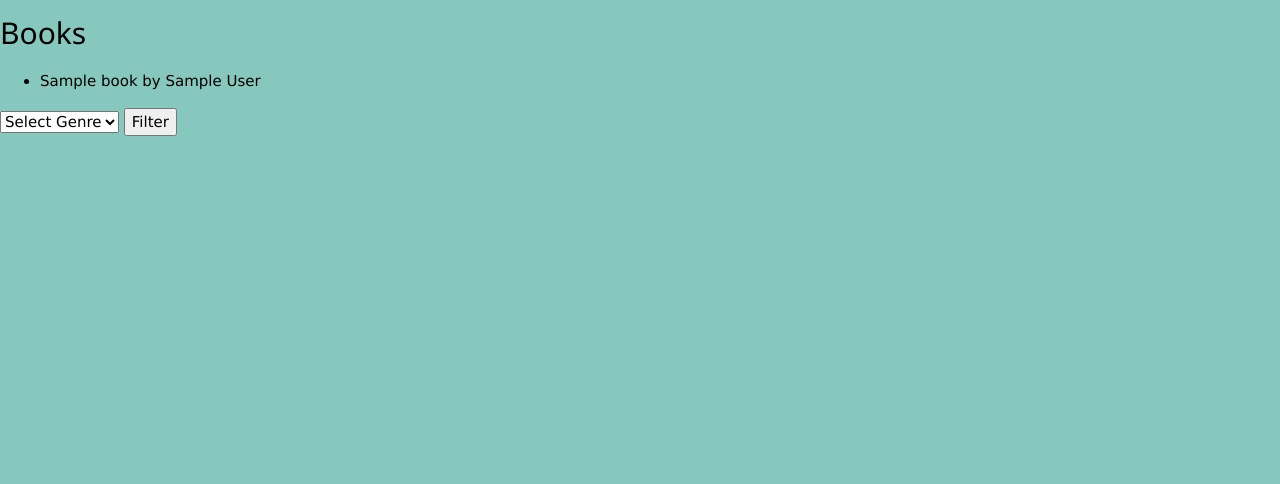
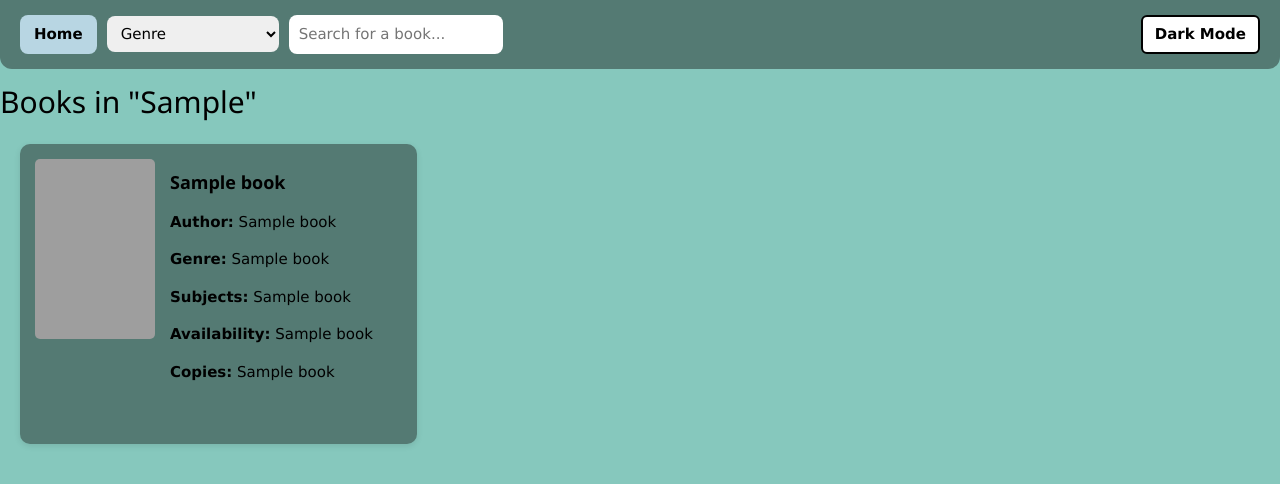
Before and after one commit to AcaciaMay/AssesmentBookHub, a Flask app: template templates/filtered_books.html in a window 1280 px wide. Shown: the top 484 px of the page. Run offline with Flask 3, Linux system fonts and the light colour scheme; data comes from the database, SQL or seed files in the repository; the template is opened without the code that fills it: most values are stand-ins (such as "Sample title", 1, 10 or a date in 2020); some web fonts are replaced; grey boxes are pictures that could not be loaded.

```diff
--- a/app.py
+++ b/app.py
@@ -30,8 +30,6 @@ def inject_genres():
     genres = query_db("SELECT Genre FROM Genre ORDER BY Genre ASC;")
     return dict(genres=genres)
 
-
-
 @app.route("/")
 def home():
     genre = request.args.get("genre", "")
@@ -53,13 +51,24 @@ def home():
     """
 
     if genre:
+        # Filtered genre view
         sql = base_select + " WHERE Genre = ? ORDER BY Title ASC;"
         books = query_db(sql, (genre,))
+        return render_template(
+            "filtered_books.html",
+            books=books,
+            selected_genre=genre
+        )
     else:
+        # Normal homepage
         sql = base_select + " ORDER BY Title ASC;"
         books = query_db(sql)
+        return render_template(
+            "home.html",
+            books=books,
+            selected_genre=genre
+        )
 
-    return render_template("home.html", books=books, selected_genre=genre)
 
 
 @app.route("/search", methods=["GET"])
--- a/templates/filtered_books.html
+++ b/templates/filtered_books.html
@@ -1,21 +1,70 @@
 {% extends "layout.html" %}
 {% block body %}
-<h2>Books</h2>
-<ul>
-  {% for book in books %}
-    <li>{{ book.Title }} by {{ book.Author }}</li>
-  {% else %}
-    <li>No books found for this genre.</li>
-  {% endfor %}
-</ul>
 
-<form method="GET" action="/filter">
-  <select name="genre_id">
-    <option value="">Select Genre</option>
-    {% for genre in genres %}
-      <option value="{{ genre.id }}">{{ genre.name }}</option>
+<nav class="custom-navbar">
+    <a href="/" class="nav-button">Home</a>
+
+    <form method="GET" action="/" class="nav-form">
+        <select name="genre" class="nav-select" onchange="this.form.submit()">
+            <option value="">Genre</option>
+            {% for genre in genres %}
+                <option value="{{ genre['Genre'] }}" {% if genre['Genre'] == selected_genre %}selected{% endif %}>
+                    {{ genre['Genre'] }}
+                </option>
+            {% endfor %}
+        </select>
+    </form>
+
+    <form method="GET" action="{{ url_for('search') }}" class="nav-form">
+        <input type="text" name="q" class="nav-input" placeholder="Search for a book..." required>
+    </form>
+
+    <button class="toggle-btn" onclick="toggleMode()">Dark Mode</button>
+</nav>
+
+<h2>Books in "{{ selected_genre }}"</h2>
+
+{% if books %}
+  <div class="all-books-grid">
+    {% for book in books %}
+      <a href="{{ url_for('book_detail', isbn=book[10]) }}" class="book-card-link">
+        <div class="book-card">
+          <div class="book-image">
+            <img src="{{ url_for('static', filename=book[7]) }}" alt="Cover of {{ book[1] }}">
+          </div>
+          <div class="book-info">
+            <h3 class="book-title">{{ book[1] }}</h3>
+            <p><strong>Author:</strong> {{ book[2] }}</p>
+            <p><strong>Genre:</strong> {{ book[3] }}</p>
+            <p><strong>Subjects:</strong> {{ book[4] }}</p>
+            <p><strong>Availability:</strong> {{ book[9] }}</p>
+            <p><strong>Copies:</strong> {{ book[6] }}</p>
+          </div>
+        </div>
+      </a>
     {% endfor %}
-  </select>
-  <button type="submit">Filter</button>
-</form>
+  </div>
+{% else %}
+  <p>No books found for this genre.</p>
+{% endif %}
+
+<script>
+    let isDark = false;
+    function toggleMode() {
+        const body = document.body;
+        const button = document.querySelector('.toggle-btn');
+        isDark = !isDark;
+
+        if (isDark) {
+            body.classList.remove('light-mode');
+            body.classList.add('dark-mode');
+            button.textContent = "Light Mode";
+        } else {
+            body.classList.remove('dark-mode');
+            body.classList.add('light-mode');
+            button.textContent = "Dark Mode";
+        }
+    }
+</script>
+
 {% endblock %}
```
